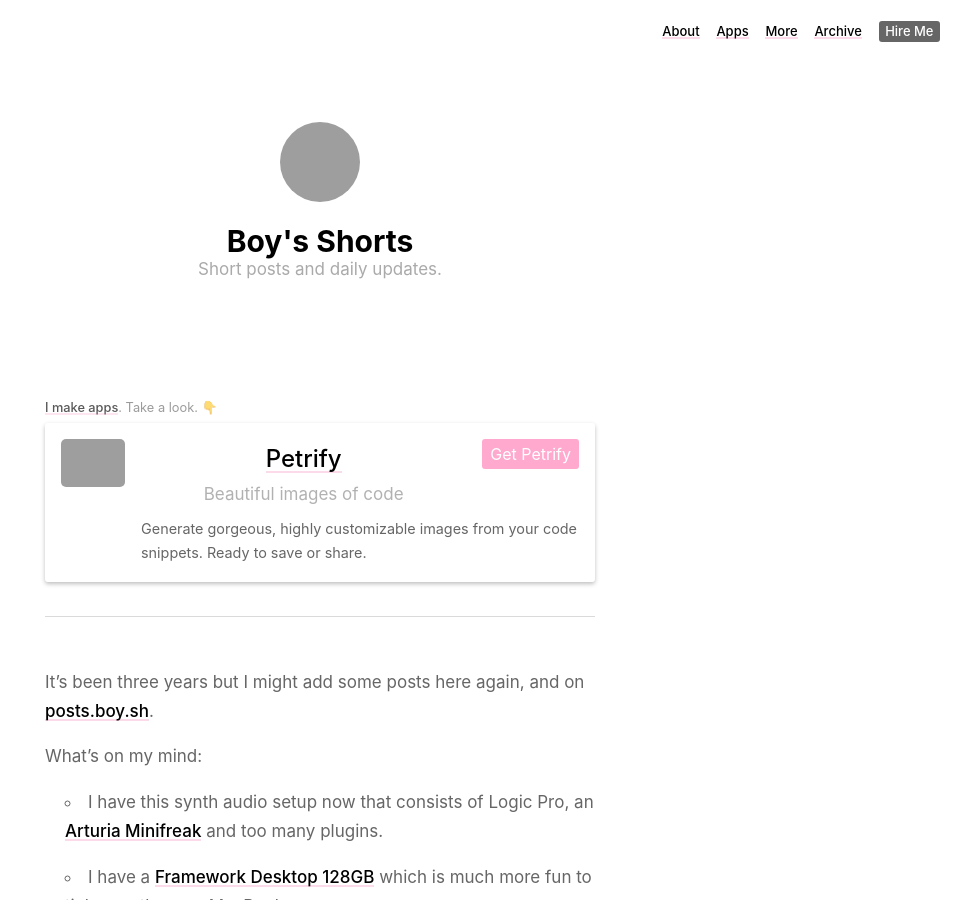
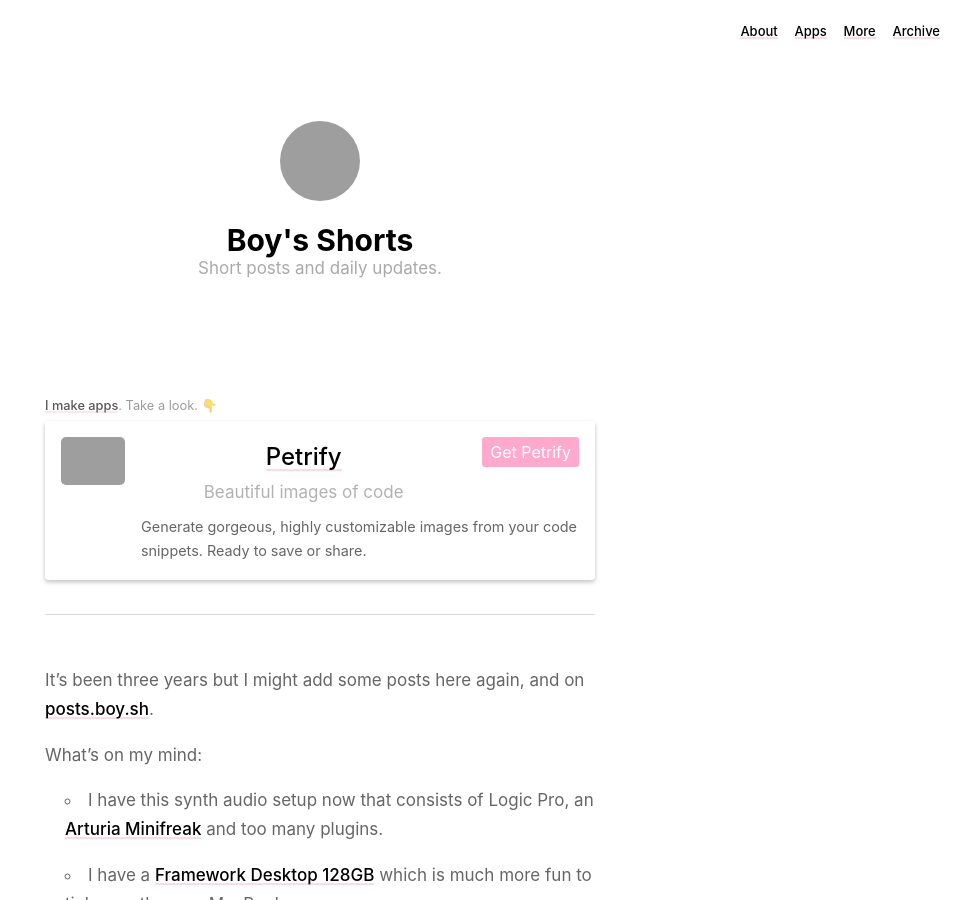
Before and after one commit to boyvanamstel/shorts.boy.sh, a Jekyll site: the page built from index.html, in a window 1280 px wide and 900 px high, cut to the strip 0-900 px from the top of the window. Shown: the whole strip, without its empty margins (320-1280 px from the left). Built offline with Jekyll 4.4.1, drawn with Linux system fonts in a browser that asks for light colours; the list of posts is cut into pages by our own code; grey boxes are pictures that could not be loaded.

Commit message:
Remove Hire Me link

```diff
--- a/_includes/navigation.html
+++ b/_includes/navigation.html
@@ -9,5 +9,4 @@
   <a href="{{ page.url | prepend: site.baseurl }}">{{ page.title }}</a>
   {% endif %}
   {% endfor %}
-  <a class="button is-dark" href="https://hire.boy.sh">Hire Me</a>
 </nav>
```
